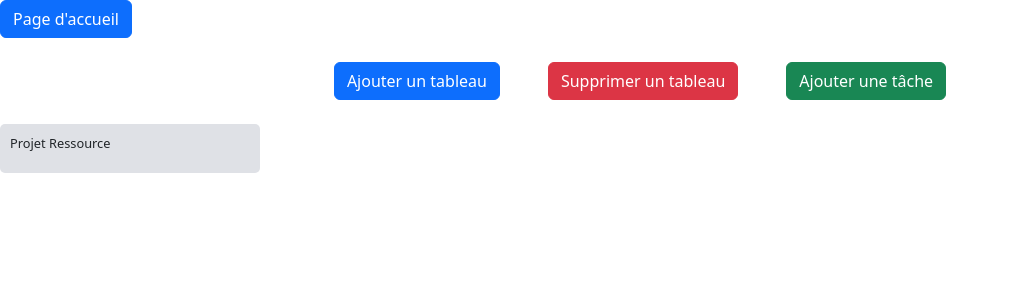
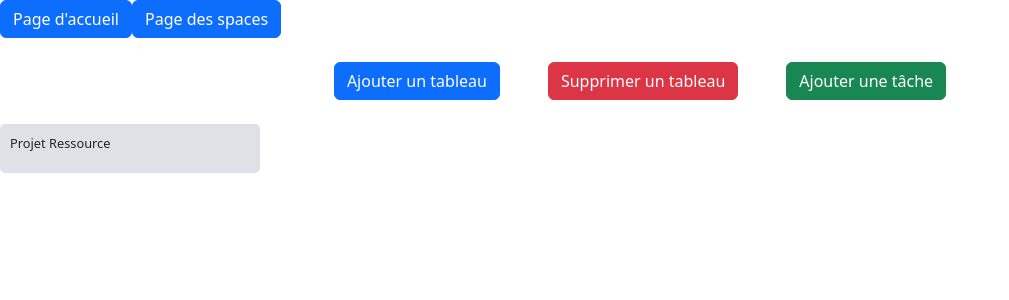
Before and after one commit to naqiibMehdi/taskManager, a React (Vite) app: page /spaces/tableaux/1 in a window 1280 px wide. Shown: the top 300 px of the page, without its empty margins (0-1009 px from the left). Built offline with nearby package versions, Linux system fonts and the light colour scheme.

Commit message:
fix error id

```diff
--- a/src/components/Tables.jsx
+++ b/src/components/Tables.jsx
@@ -49,6 +49,9 @@ function Tables() {
       <Link to="/" className="btn btn-primary">
         Page d'accueil
       </Link>
+      <Link to="/spaces" className="btn btn-primary">
+        Page des spaces
+      </Link>
       <div className="container mx-auto my-4 w-80 d-flex align-items-start justify-content-center column-gap-5">
         <button
           className="btn btn-primary"
@@ -93,7 +96,7 @@ function Tables() {
       <div className="tableau">
         {[...listTables]
           .sort((a, b) => (a.order >= b.order ? 1 : -1))
-          .filter((t) => t.id.toString() === params.id.toString())
+          .filter((t) => t.spaceId.toString() === params.id.toString())
           .map((tableau) => {
             return (
               <Table
```
